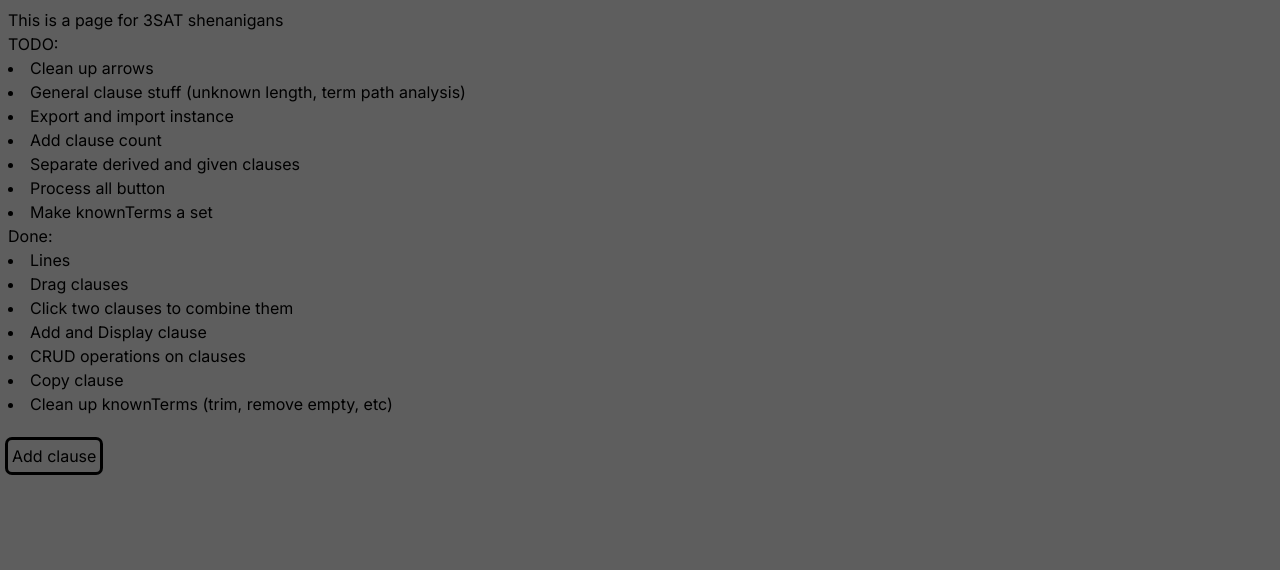
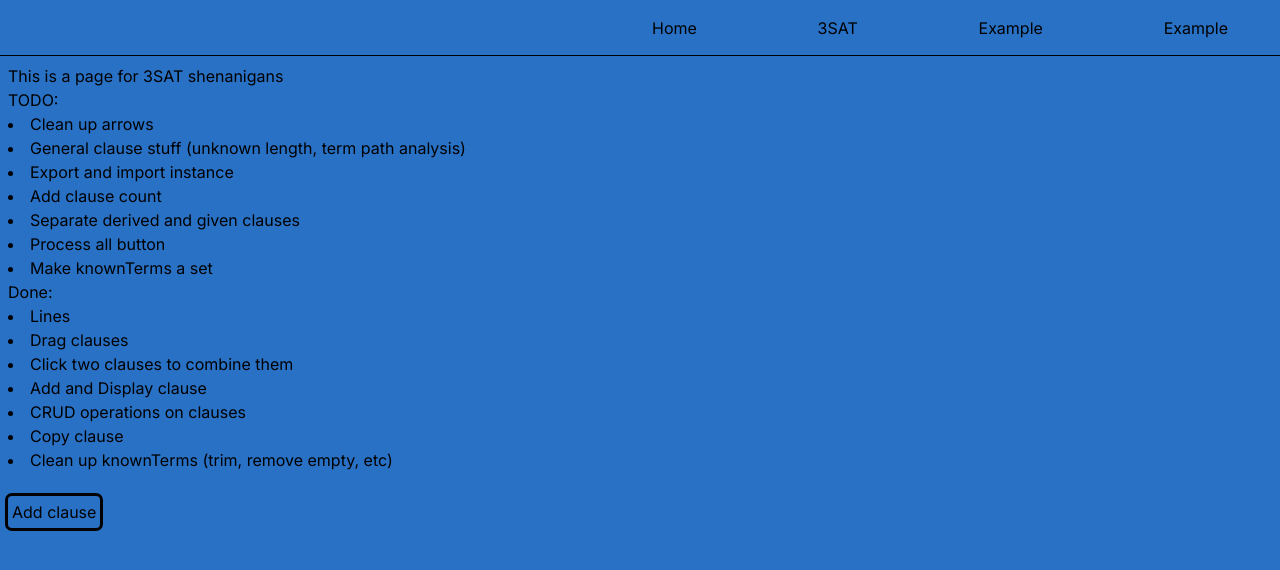
Before and after one commit to Quiggleson/portfolio, a Next.js app: page /sat in a window 1280 px wide. Shown: the top 570 px of the page. Built offline with nearby package versions, Linux system fonts and the light colour scheme.

Commit message:
Add top nav and animation

```diff
--- a/app/globals.css
+++ b/app/globals.css
@@ -3,5 +3,5 @@
 @tailwind utilities;
 
 body {
-    background: #5e5e5e;
+    background: #2871c5;
 }
--- a/app/layout.tsx
+++ b/app/layout.tsx
@@ -1,12 +1,13 @@
 import type { Metadata } from "next";
 import { Inter } from "next/font/google";
 import "./globals.css";
+import TopNav from "./topnav";
 
 const inter = Inter({ subsets: ["latin"] });
 
 export const metadata: Metadata = {
-  title: "Create Next App",
-  description: "Generated by create next app",
+  title: "Quigley Portfolio",
+  description: "A collection of cool things",
 };
 
 export default function RootLayout({
@@ -16,7 +17,10 @@ export default function RootLayout({
 }>) {
   return (
     <html lang="en">
-      <body className={inter.className}>{children}</body>
+      <body className={inter.className}>
+        <TopNav />
+        {children}
+        </body>
     </html>
   );
 }
--- a/app/page.tsx
+++ b/app/page.tsx
@@ -1,6 +1,6 @@
 export default function Home(){
   return (
-  <div className="p-2">
+  <div className="p-2 animate-fadeInBottom">
     <h1>Welcome!</h1>
     <p>This is a collection of some things I find cool</p>
     <br></br>
--- /dev/null
+++ b/app/topnav.tsx
@@ -0,0 +1,20 @@
+'use client';
+
+export default function TopNav() {
+
+    const buttons = [
+        // Warning: home will link incorrectly on github pages
+        {name: 'Home', link: '/'},
+        {name: '3SAT', link: 'sat'},
+        {name: 'Example', link: '/'},
+        {name: 'Example', link: '/'},
+    ];
+
+    return (
+        <div className="w-screen h-14 border-b border-black sticky mx-auto">
+            <div className="w-1/2 float-right flex justify-between mx-5">
+            {buttons.map((button, i) => <a key={i} className="rounded p-2 m-2 mx-6 hover:bg-sky-500" href={button.link}>{button.name}</a>)}
+            </div>
+        </div>
+    );
+}
--- a/tailwind.config.ts
+++ b/tailwind.config.ts
@@ -13,6 +13,21 @@ const config: Config = {
         "gradient-conic":
           "conic-gradient(from 180deg at 50% 50%, var(--tw-gradient-stops))",
       },
+      keyframes: {
+        fadeInBottom: {
+          '0%': {
+            opacity: '0',
+            transform: 'translateY(20px)',
+          },
+          '100%': {
+            opacity: '1',
+            transform: 'translateY(0)',
+          },
+        },
+      },
+      animation: {
+        fadeInBottom: 'fadeInBottom 1s ease-out',
+      },
     },
   },
   plugins: [],
```
